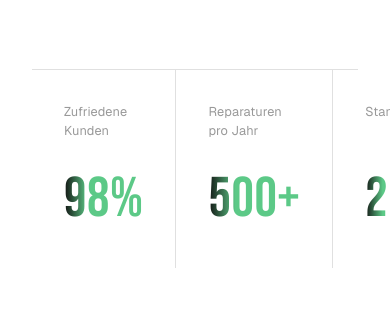
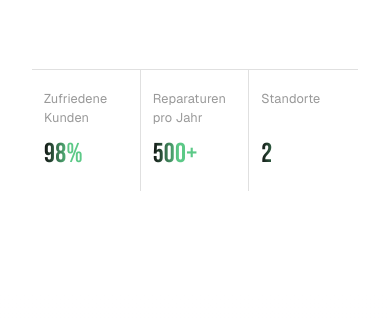
Before and after one commit to Myandr/voltvibes, a Next.js app: page / in a window 390 px wide. Shown: the part 1215-1533 px from the top of the page. Built offline with nearby package versions, Linux system fonts and the light colour scheme; no server answers.

Commit message:
feat: update AboutSection and HeroSection styles for improved mobile responsiveness and visual consistency

```diff
--- a/app/components/AboutSection.tsx
+++ b/app/components/AboutSection.tsx
@@ -113,6 +113,7 @@ function StatCard({ label, target, decimals, suffix, i }: {
         {label}
       </span>
       <div
+        className="stat-number"
         style={{
           fontFamily: 'var(--font-bebas), sans-serif',
           fontSize: 'clamp(3.5rem, 6vw, 5.5rem)',
--- a/app/components/HeroSection.tsx
+++ b/app/components/HeroSection.tsx
@@ -34,7 +34,7 @@ export default function HeroSection() {
       width: '100%',
       height: '100dvh',
       minHeight: '640px',
-      background: '#0C1523',
+      background: '#118a41',
       overflow: 'hidden',
       display: 'flex',
       flexDirection: 'column',
--- a/app/globals.css
+++ b/app/globals.css
@@ -107,8 +107,10 @@ body {
 /* ── Mobile (≤768px) ────────────────────────────────────── */
 @media (max-width: 768px) {
 
-  /* About stats: keep 3 columns on mobile */
+  /* About stats: keep 3 columns on mobile, smaller text */
   .stat-card-0, .stat-card-1 { border-bottom: none; }
+  .stat-number { font-size: clamp(1.6rem, 7vw, 2.8rem) !important; }
+  .stat-card-0, .stat-card-1, .stat-card-2 { padding: 1.2rem 0.75rem 1.5rem !important; gap: 0.75rem !important; }
 
   /* Services bento: single column */
   .bento-grid {
```
